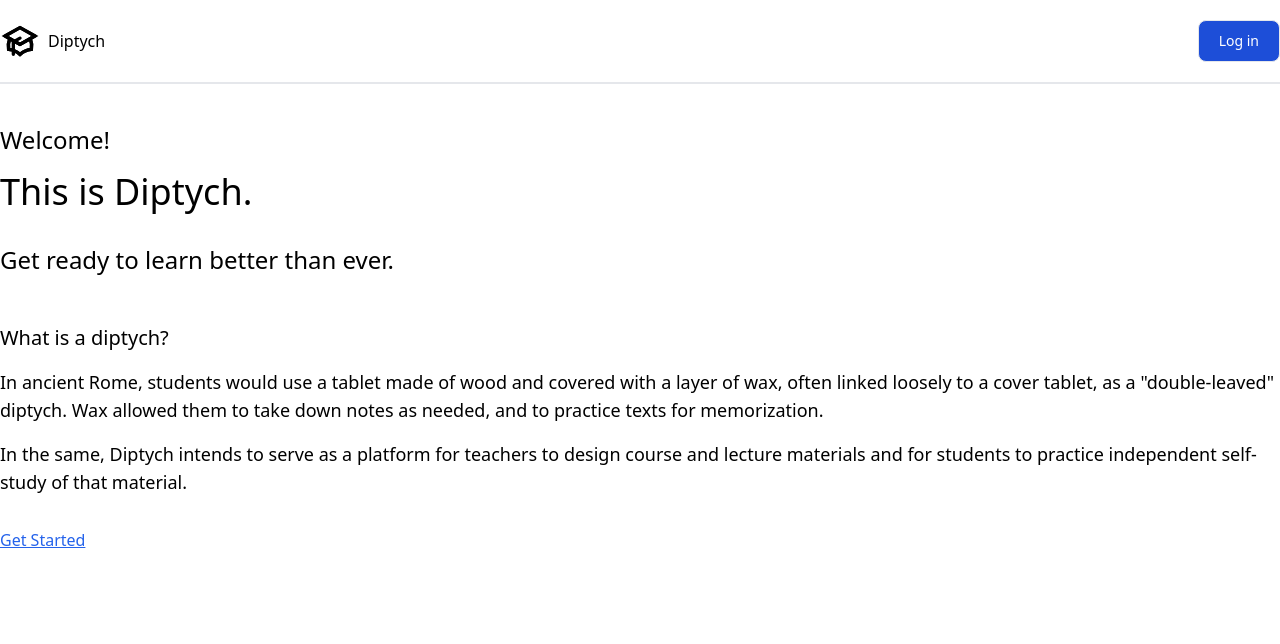
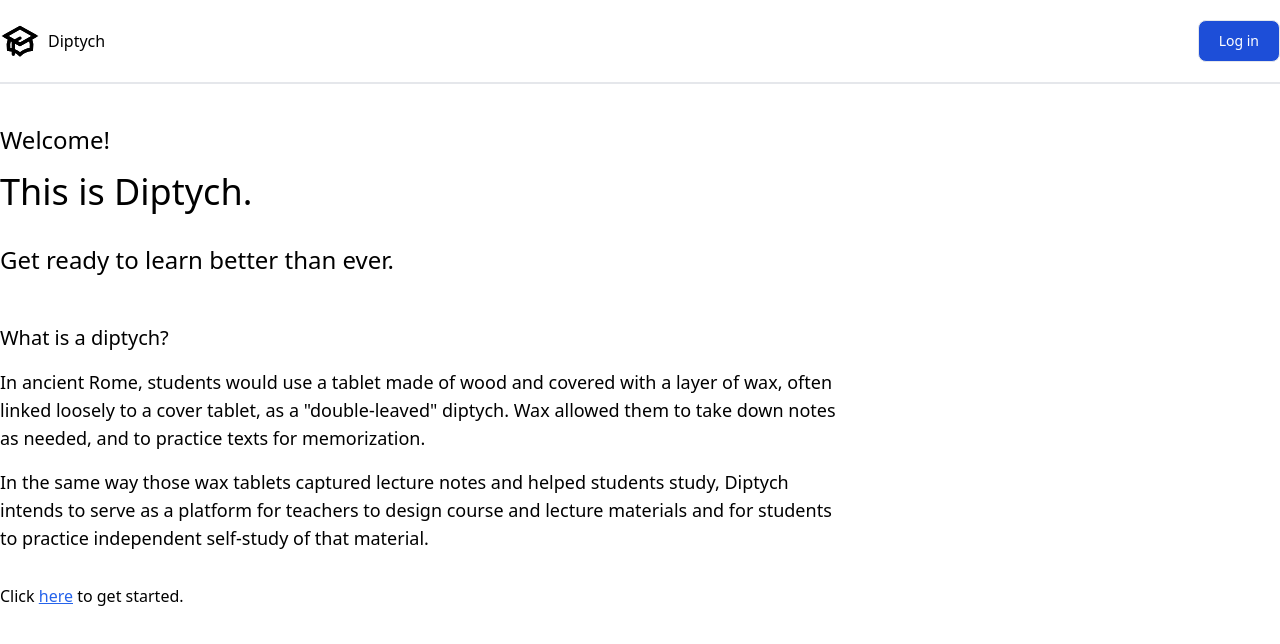
Before and after one commit to zzzbra/diptych, a React (Create React App) app in the folder client/: page / in a window 1280 px wide. Shown: the top 644 px of the page. Built offline with nearby package versions, Linux system fonts and the light colour scheme.

Commit message:
Make various fixes; fetch lessons per Course

```diff
--- a/client/src/components/Link.tsx
+++ b/client/src/components/Link.tsx
@@ -12,7 +12,7 @@ const Link = ({ children, to, className, ...rest }: LinkProps) => {
   return (
     <ReactRouterLink
       className={classNames(
-        'underline text-blue-600 hover:text-blue-800 visited:text-purple-600 pr-2',
+        'underline text-blue-600 hover:text-blue-800 visited:text-purple-600',
         {
           [className ?? '']: !!className,
         },
--- a/client/src/styles/index.css
+++ b/client/src/styles/index.css
@@ -16,7 +16,7 @@
   }
 
   p {
-    @apply text-lg pb-4;
+    @apply text-lg pb-4 lg:w-8/12;
   }
 
   section {
--- a/client/src/views/CourseOverview/CoursePlanner.tsx
+++ b/client/src/views/CourseOverview/CoursePlanner.tsx
@@ -2,6 +2,7 @@ import classNames from 'classnames';
 import React, { useState } from 'react';
 import { useParams } from 'react-router';
 
+import { useGetCourseQuery } from 'services/courses';
 import {
   defaultAddNewLessonArgs,
   useAddNewLessonMutation,
@@ -92,6 +93,13 @@ const CoursePlanner = (props: any) => {
   const [editingLesson, setEditingLesson] = useState('');
   const { courseId } = useParams<CourseOverviewProps>();
   const {
+    data: course,
+    isError: isCourseError,
+    isFetching: isCourseFetching,
+    isLoading: isCourseLoading,
+  } = useGetCourseQuery({ courseId });
+
+  const {
     data: lessons = [],
     error,
     isError,
@@ -104,11 +112,13 @@ const CoursePlanner = (props: any) => {
 
   if (isError) return <ErrorMessage {...{ error }} />;
 
-  return isLoading || isFetching ? (
+  return isLoading || isFetching || isCourseLoading || isCourseFetching ? (
     <div>Loading</div>
   ) : (
     <div>
-      <h1 className="pb-4">Course Title</h1>
+      <h1 className="pb-4">
+        {isCourseError ? 'Course Title' : course?.description}
+      </h1>
       <LessonForm
         {...{ courseId, apiAction: addNewLesson, mutateButtonText: 'Add' }}
       />
--- a/client/src/views/CourseOverview/Syllabus.tsx
+++ b/client/src/views/CourseOverview/Syllabus.tsx
@@ -6,6 +6,7 @@ import { useGetLessonsInCourseQuery } from 'services/lessons';
 import Link from 'components/Link';
 import Spinner from 'components/Spinner';
 import ErrorMessage from 'components/ErrorMessage';
+import { useGetCourseQuery } from 'services/courses';
 
 interface CourseOverviewProps {
   courseId: string;
@@ -13,6 +14,12 @@ interface CourseOverviewProps {
 
 const CourseOverview = (props: any) => {
   const { courseId } = useParams<CourseOverviewProps>();
+  const {
+    data: course,
+    isError: isCourseError,
+    isFetching: isCourseFetching,
+    isLoading: isCourseLoading,
+  } = useGetCourseQuery({ courseId });
   const {
     data: lessons = [],
     error,
@@ -23,11 +30,13 @@ const CourseOverview = (props: any) => {
 
   if (isError) return <ErrorMessage {...{ error }} />;
 
-  return isLoading || isFetching ? (
+  return isLoading || isFetching || isCourseLoading || isCourseFetching ? (
     <Spinner />
   ) : (
     <div>
-      <h1 className="pb-4">Course Title</h1>
+      <h1 className="pb-4">
+        {isCourseError ? 'Course Title' : course?.description}
+      </h1>
       <h2 className="pb-4">Lessons</h2>
       <ul>
         {lessons.map((lesson, key) => (
--- a/client/src/views/Landing.tsx
+++ b/client/src/views/Landing.tsx
@@ -17,12 +17,13 @@ const Landing = () => {
         </p>
 
         <p>
-          In the same, Diptych intends to serve as a platform for teachers to
+          In the same way those wax tablets captured lecture notes and helped
+          students study, Diptych intends to serve as a platform for teachers to
           design course and lecture materials and for students to practice
           independent self-study of that material.
         </p>
       </section>
-      <Link to="/signup">Get Started</Link>
+      Click <Link to="/signup">here</Link> to get started.
     </div>
   );
 };
```
Also changed, not shown: 1 other file (tests, documents, lock files or other folders).
